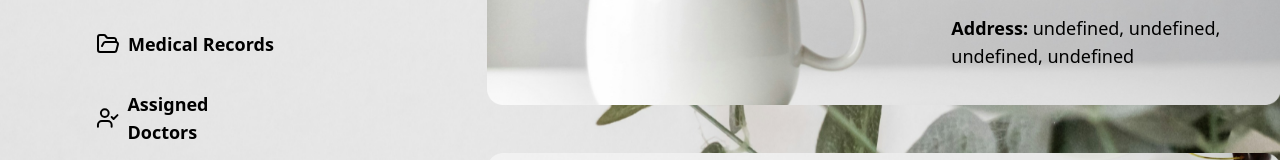
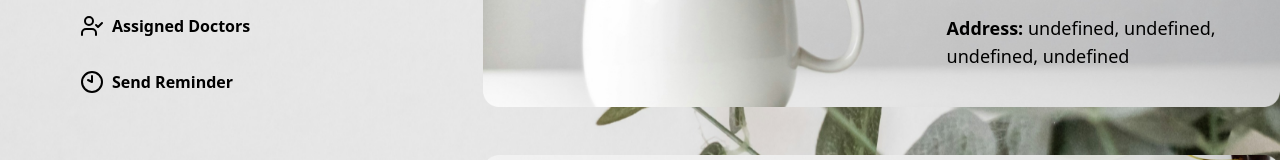
Before and after one commit to AarishShah/CareBridge, a React (Vite) app in the folder frontend/: page /dashboard in a window 1280 px wide. Shown: the part 354-514 px from the top of the page. Built offline with nearby package versions, Linux system fonts and the light colour scheme; no server answers.

Commit message:
Add `reminder` to `Sidebar.jsx`

```diff
--- a/frontend/src/components/ui/Sidebar.jsx
+++ b/frontend/src/components/ui/Sidebar.jsx
@@ -1,20 +1,23 @@
-import React from 'react';
-import { Link } from 'react-router-dom';
+import React from "react";
+import { Link } from "react-router-dom";
 import {
   User,
   FileText,
   Clipboard,
   FolderOpen,
   UserCheck,
-  UserPlus
-} from 'lucide-react';
+  UserPlus,
+  Clock10
+} from "lucide-react";
 
 const Sidebar = ({ userType, hoveredIndex }) => {
   const linkClasses = (index) =>
-    `flex items-center space-x-2 ${hoveredIndex === index ? 'text-blue-600' : ''} hover:text-blue-600`;
+    `flex items-center space-x-2 ${
+      hoveredIndex === index ? "text-blue-600" : ""
+    } hover:text-blue-600`;
 
   return (
-    <div className="bg-transparent h-full p-4 w-64 mt-24 ml-20 text-lg font-semibold hidden lg:block">
+    <div className="bg-transparent h-full w-64 mt-20 ml-20 text-md font-semibold hidden lg:block">
       <ul className="space-y-8">
         <li>
           <Link to="#" className={linkClasses(0)}>
@@ -40,7 +43,7 @@ const Sidebar = ({ userType, hoveredIndex }) => {
             <span>Medical Records</span>
           </Link>
         </li>
-        {userType === 'doctor' ? (
+        {userType === "doctor" ? (
           <li>
             <Link to="#" className={linkClasses(4)}>
               <UserPlus className="h-6 w-6" />
@@ -55,6 +58,12 @@ const Sidebar = ({ userType, hoveredIndex }) => {
             </Link>
           </li>
         )}
+        <li>
+          <Link to="#" className={linkClasses(5)}>
+            <Clock10 className="h-6 w-6" />
+            <span>Send Reminder</span>
+          </Link>
+        </li>
       </ul>
     </div>
   );
```
